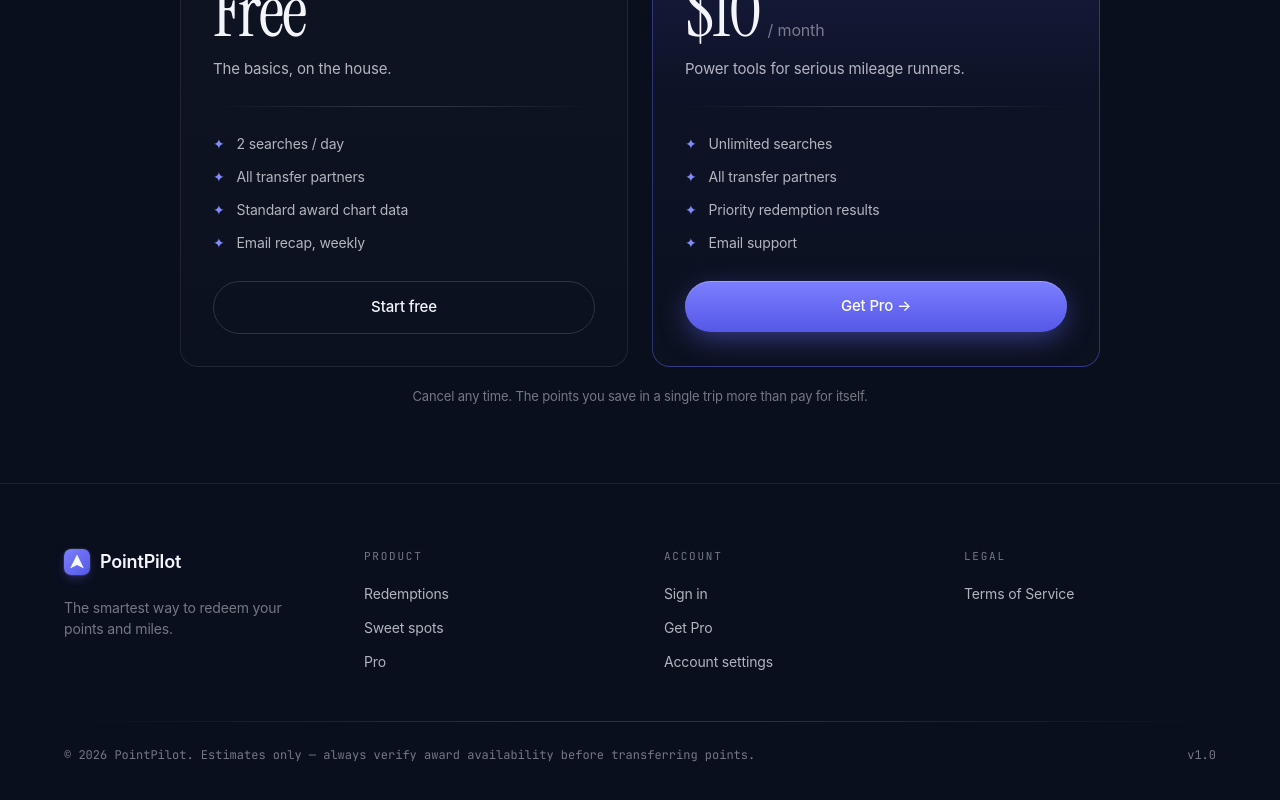
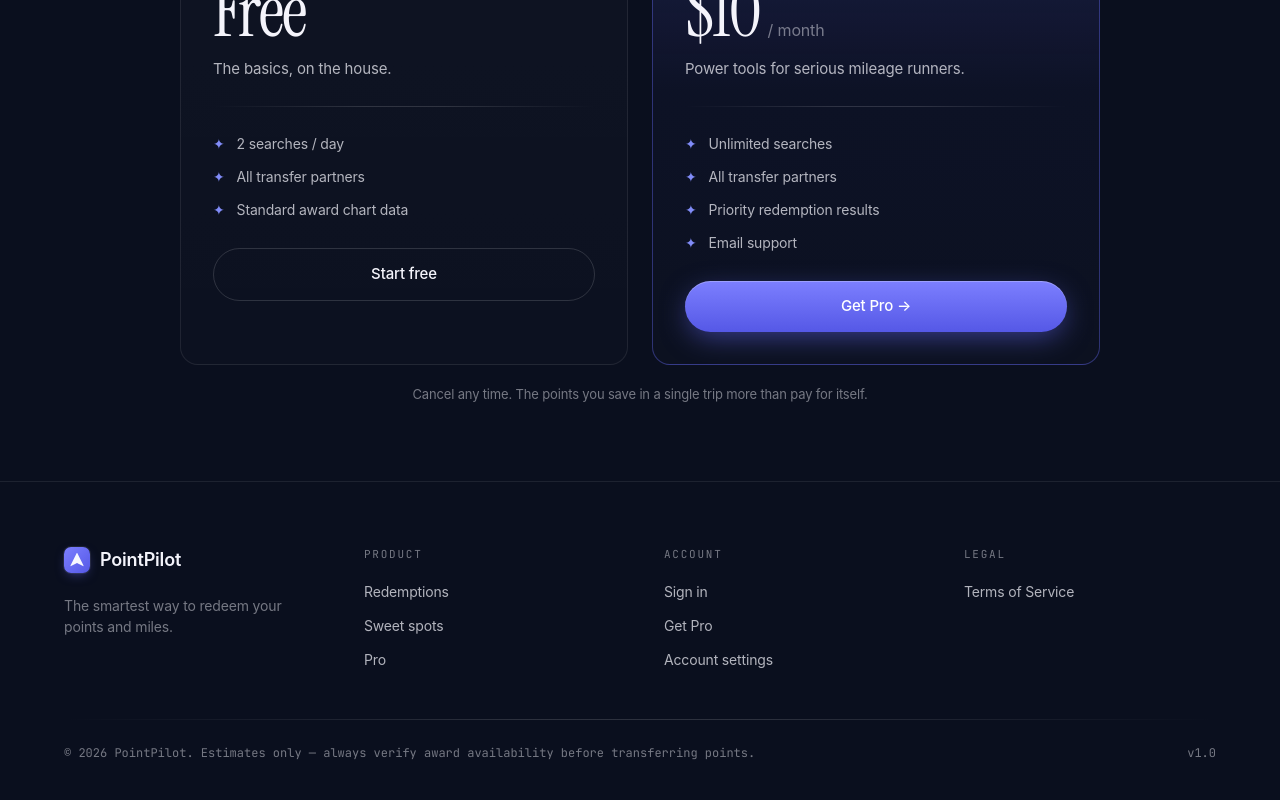
Before and after one commit to charliemolner/pointpilot, a React (Vite) app: page / in a window 1280 px wide. Shown: the part 2477-3277 px from the top of the page. Built offline with nearby package versions, Linux system fonts and the light colour scheme; no server answers.

Commit message:
remove email recap from free tier

```diff
--- a/src/pages/Landing.jsx
+++ b/src/pages/Landing.jsx
@@ -640,7 +640,6 @@ function PricingSection({ navigate }) {
             '2 searches / day',
             'All transfer partners',
             'Standard award chart data',
-            'Email recap, weekly',
           ]}
           cta="Start free" primary={false} onCta={() => navigate('/search')}
         />
```
